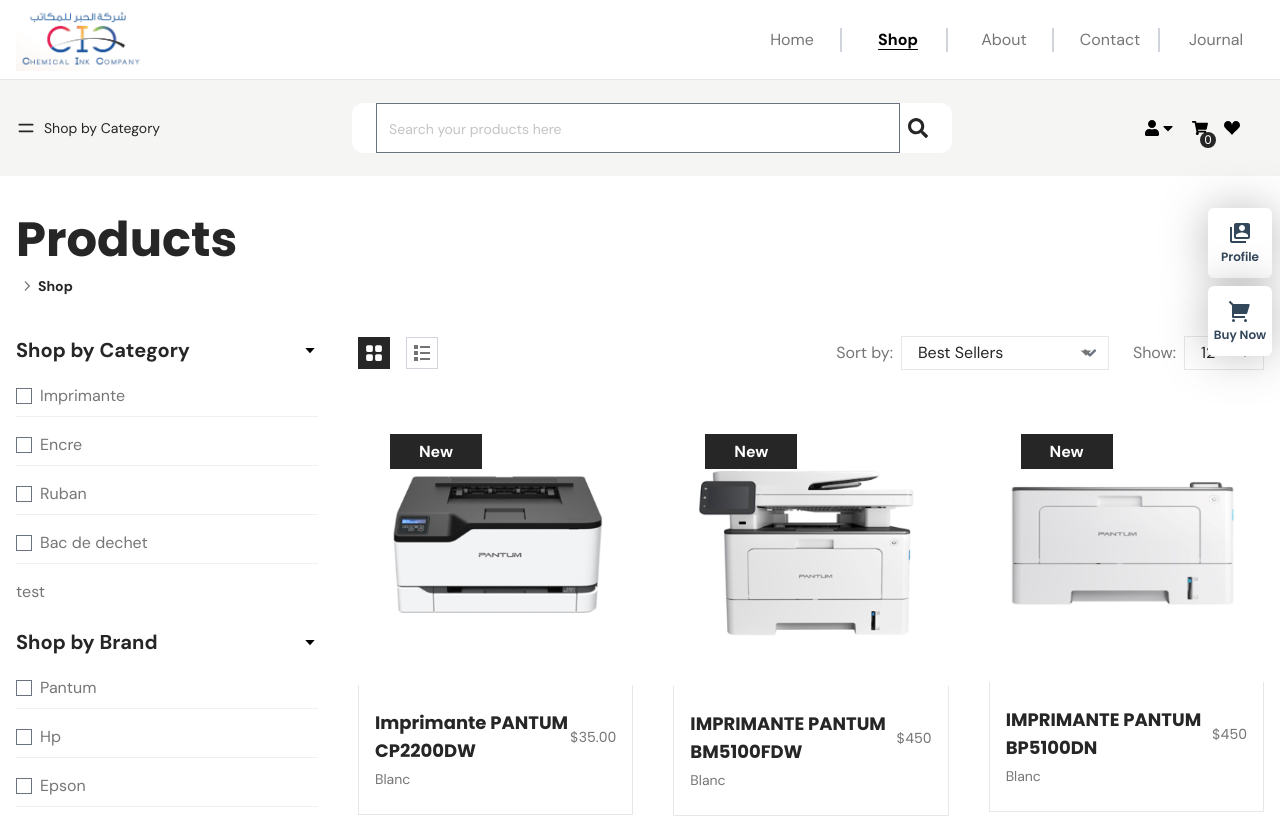
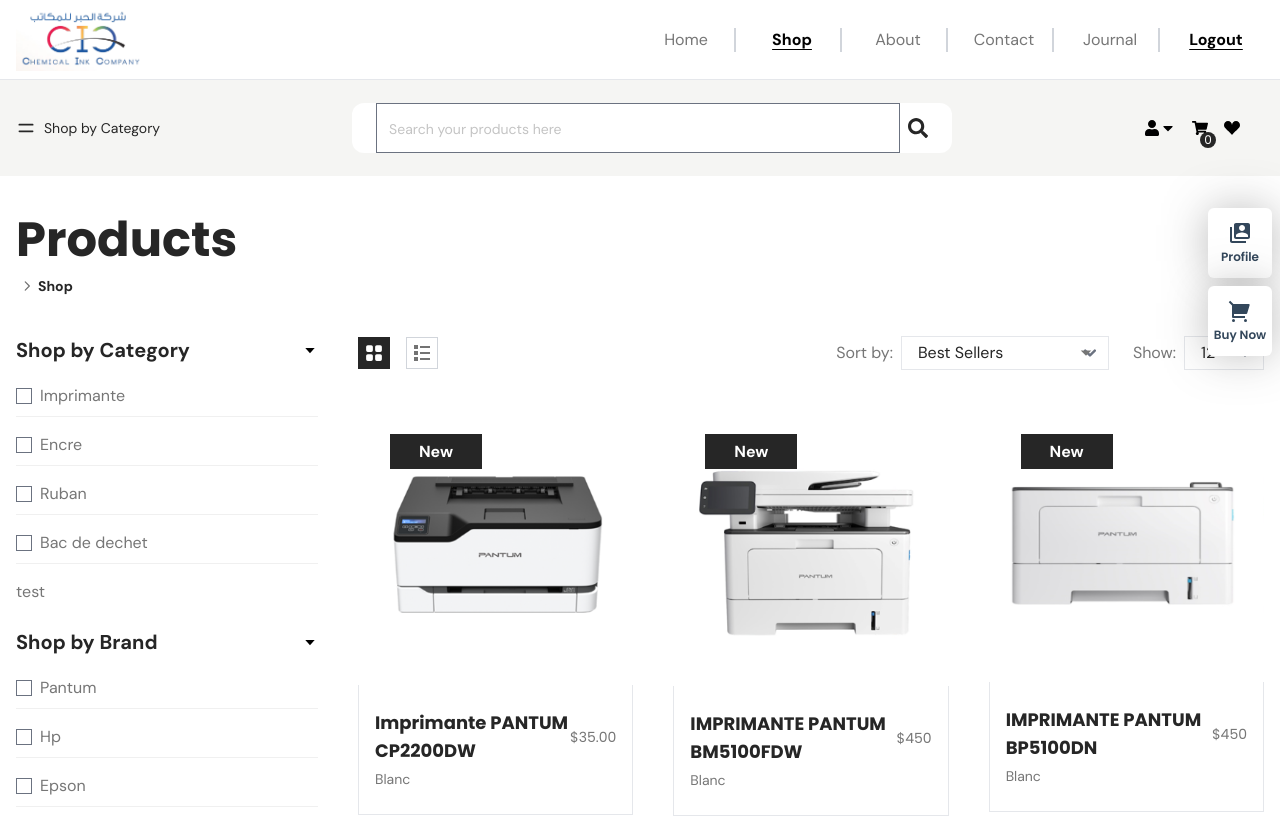
Before and after one commit to kirollosR/e-commerce, a React (Create React App) app in the folder client/: page /shop in a window 1280 px wide. Shown: the top 818 px of the page. Built offline with nearby package versions, Linux system fonts and the light colour scheme; sample sign-in values are in the browser's storage.

Commit message:
Adding Navigation bar for both user and guest

```diff
--- a/client/src/components/home/Header/Header.js
+++ b/client/src/components/home/Header/Header.js
@@ -5,15 +5,23 @@
 import { motion } from "framer-motion";
 import { logo, logoLight } from "../../../assets/images";
 import Image from "../../designLayouts/Image";
-import { navBarList } from "../../../constants";
+import { navBarList, guestNavBarList } from "../../../constants";
 import Flex from "../../designLayouts/Flex";
-
+import { useNavigate } from "react-router-dom";
+import { getAuthenticatedUser, removeAuthUser } from "../../../helper/Storage";
 const Header = () => {
   const [showMenu, setShowMenu] = useState(true);
   const [sidenav, setSidenav] = useState(false);
   const [category, setCategory] = useState(false);
   const [brand, setBrand] = useState(false);
   const location = useLocation();
+
+  const navigate = useNavigate();
+  const auth = getAuthenticatedUser();
+  const Logout = () => {
+    removeAuthUser();
+    navigate("/");
+  };
   useEffect(() => {
     let ResponsiveMenu = () => {
       if (window.innerWidth < 667) {
@@ -43,18 +51,39 @@
                 transition={{ duration: 0.5 }}
                 className="flex items-center w-auto z-50 p-0 gap-2"
               >
-                <>
-                  {navBarList.map(({ _id, title, link }) => (
+                {auth ? (
+                  // Render navBarList if user is authenticated
+                  navBarList.map(({ _id, title, link }) => (
                     <NavLink
                       key={_id}
                       className="flex font-normal hover:font-bold w-20 h-6 justify-center items-center px-12 text-base text-[#767676] hover:underline underline-offset-[4px] decoration-[1px] hover:text-[#262626] md:border-r-[2px] border-r-gray-300 hoverEffect last:border-r-0"
                       to={link}
                       state={{ data: location.pathname.split("/")[1] }}
                     >
-                      <li>{title}</li>
+                      {title === "Logout" ? (
+                        <li onClick={Logout}>{title}</li>
+                      ) : (
+                        <li>{title}</li>
+                      )}
                     </NavLink>
-                  ))}
-                </>
+                  ))
+                ) : (
+                  // Render guestNavBarList if user is not authenticated
+                  guestNavBarList.map(({ _id, title, link }) => (
+                    <NavLink
+                      key={_id}
+                      className="flex font-normal hover:font-bold w-20 h-6 justify-center items-center px-12 text-base text-[#767676] hover:underline underline-offset-[4px] decoration-[1px] hover:text-[#262626] md:border-r-[2px] border-r-gray-300 hoverEffect last:border-r-0"
+                      to={link}
+                      state={{ data: location.pathname.split("/")[1] }}
+                    >
+                      {title === "Logout" ? (
+                        <li onClick={Logout}>{title}</li>
+                      ) : (
+                        <li>{title}</li>
+                      )}
+                    </NavLink>
+                  ))
+                )}
               </motion.ul>
             )}
             <HiMenuAlt2
--- a/client/src/constants/index.js
+++ b/client/src/constants/index.js
@@ -75,20 +75,24 @@
   {
     _id: 1004,
     title: "Contact",
-    link: "contact",
+    link: "/contact",
   },
   {
     _id: 1005,
     title: "Journal",
     link: "/journal",
   },
+  {
+    _id: 1006,
+    title: "Logout",
+  },
 ];
 // =================== AdminNavBarList Start here ====================
 export const adminNavBarList = [
   {
     _id: 1006,
     title: "Home",
-    link: "/admin/home",
+    link: "/",
   },
   {
     _id: 1007,
@@ -104,6 +108,29 @@
     _id: 1009,
     title: "Products",
     link: "contact",
+  },
+  {
+    _id: 1010,
+    title: "Logout",
+  },
+];
+// =================== NavBarList End here ======================
+// =================== AdminNavBarList Start here ====================
+export const guestNavBarList = [
+  {
+    _id: 1006,
+    title: "Home",
+    link: "/",
+  },
+  {
+    _id: 1007,
+    title: "Login",
+    link: "/signin",
+  },
+  {
+    _id: 1008,
+    title: "SignUp",
+    link: "/signup",
   },
 ];
 // =================== NavBarList End here ======================
```
